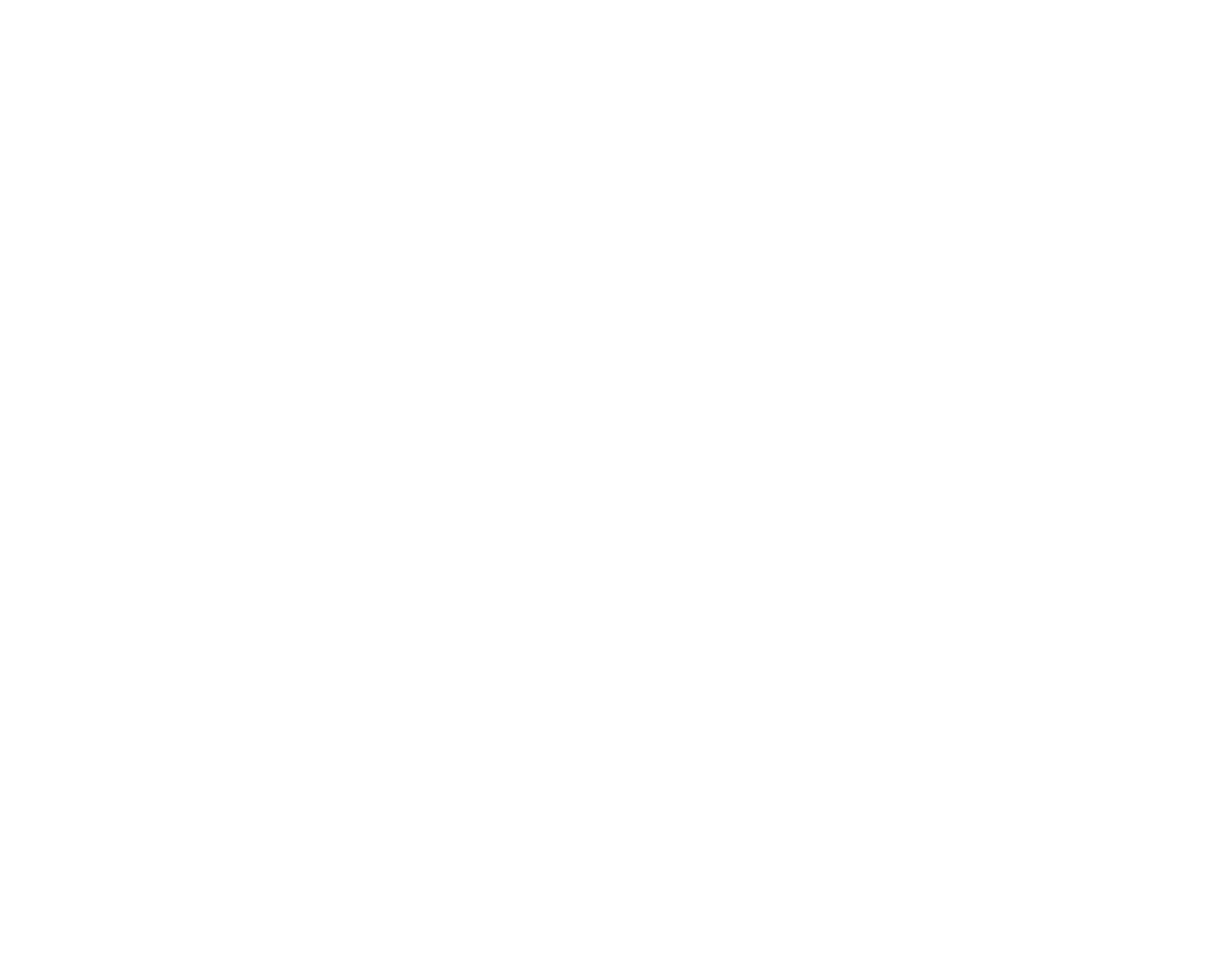
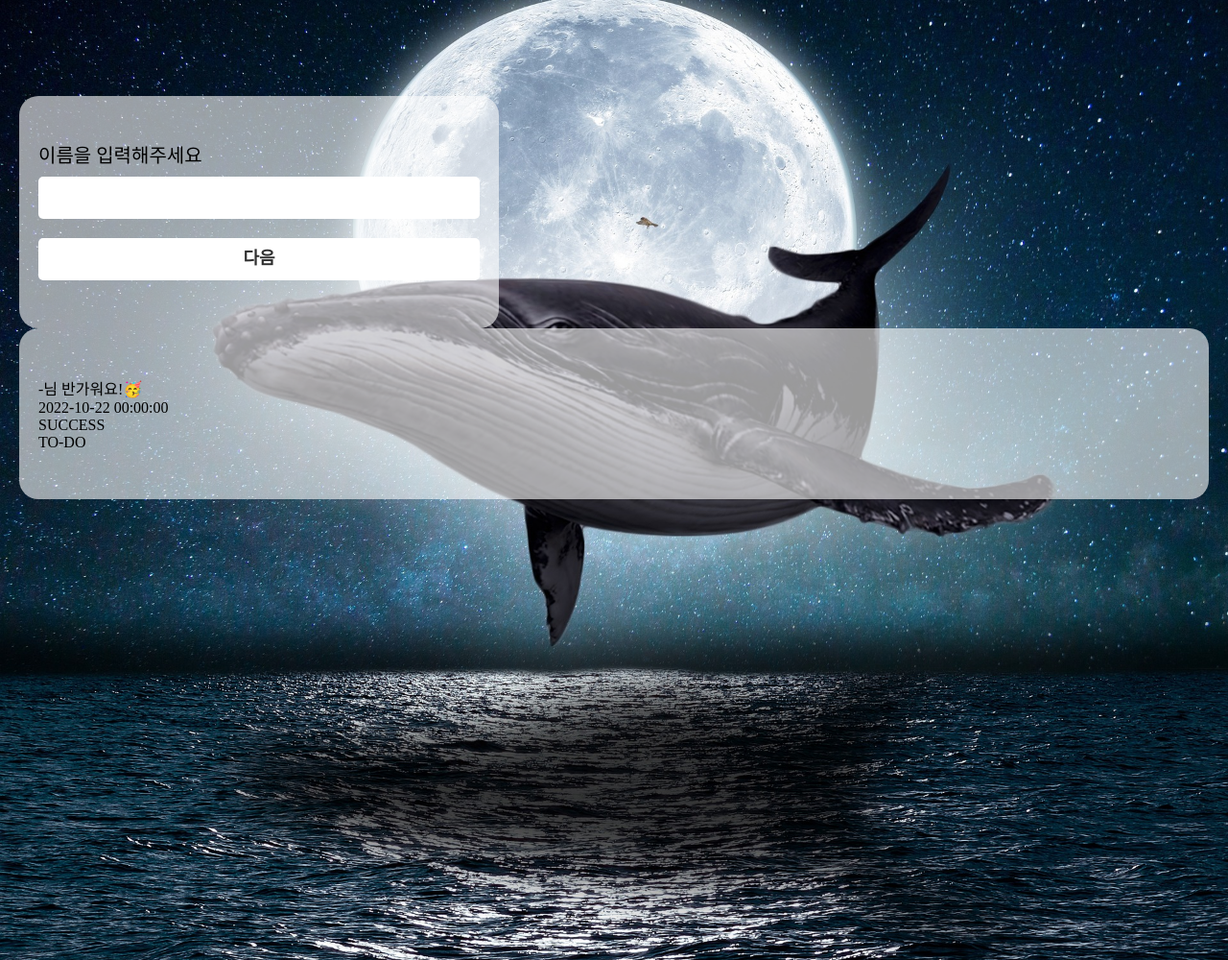
Before and after one commit to kang-mincheol/js_todo_list, a plain HTML site: page index.html in a window 1280 px wide. Shown: the whole page at 96% size. Before the commit the page ends 800 px from the top, so only its background shows below. Drawn offline with Linux system fonts and the light colour scheme.

Commit message:
step_1 layout 작업

```diff
--- a/index.html
+++ b/index.html
@@ -9,6 +9,64 @@
 </head>
 <body>
 
-    <script src="./todo_list.js"></script>
+<div id="container">
+
+<div class="step_container">
+
+    <div class="step_box" name="step_1">
+
+        <div class="input_box">
+            <label class="input_box_label" for="user_name">이름을 입력해주세요</label>
+            <input id="user_name" class="input_box_input" name="step_1_user_name" type="text"/>
+        </div>
+
+        <button class="step_btn">다음</button>
+    </div>
+    <!-- step_1 -->
+
+    <div class="step_box" name="step_2">
+        <p class="user_name">
+            <span class="name_value">-</span>님 반가워요!🥳
+        </p>
+
+        <div class="time_wrap">2022-10-22 00:00:00</div>
+
+        <div class="todo_list_success_wrap">
+            <p class="wrap_title">SUCCESS</p>
+
+            <div class="todo_box">
+
+            </div>
+        </div>
+        <!-- todo_list_success_wrap -->
+
+        <div class="todo_list_wrap">
+            <p class="wrap_title">TO-DO</p>
+
+            <div class="todo_box">
+                <div class="todo_row">
+
+                </div>
+            </div>
+        </div>
+        <!-- todo_list_wrap -->
+
+    </div>
+    <!-- step_2 -->
+
+
+
+
+
+
+</div>
+<!-- step_container -->
+
+</div>
+<!-- container -->
+
+
+
+<script src="./todo_list.js"></script>
 </body>
 </html>
--- a/todo_list.css
+++ b/todo_list.css
@@ -1 +1,52 @@
 @charset "UTF-8";
+
+
+
+/********** reset CSS **********/
+body, p, ul, ol, li {
+    margin: 0; padding: 0;
+}
+
+
+
+
+
+
+
+
+
+
+
+
+
+#container {
+    width: 100%; min-height: 1000px; background: url('./img/bg.jpeg') 50% no-repeat; background-size: cover; padding: 100px 20px; box-sizing: border-box;
+}
+
+.step_container {
+    display: flex; justify-content: center; flex-direction: column;
+}
+
+.step_container .step_box {
+    background-color: rgba(255, 255, 255, 0.6); padding: 50px 20px; border-radius: 20px; box-sizing: border-box;
+}
+
+.step_container .step_box[name="step_1"] {
+    width: 500px;
+}
+
+.step_container .step_box .input_box {
+    display: flex; flex-direction: column; margin-bottom: 20px;
+}
+
+.step_container .step_box .input_box .input_box_label {
+    color: #000; font-size: 20px; font-weight: 500; line-height: 1.2; margin-bottom: 10px;
+}
+
+.step_container .step_box .input_box .input_box_input {
+    color: #303030; font-size: 20px; font-weight: 400; line-height: 1.2; padding: 10px 20px; border-radius: 5px; border: 0;
+}
+
+.step_container .step_box[name="step_1"] .step_btn {
+    display: flex; justify-content: center; align-items: center; width: 100%; color: #303030; font-size: 18px; font-weight: 700; line-height: 1.2; background-color: #FFF; border-radius: 5px; box-sizing: border-box; padding: 11px; border: 0;
+}
```
Also changed, not shown: img/bg.jpeg (added).
